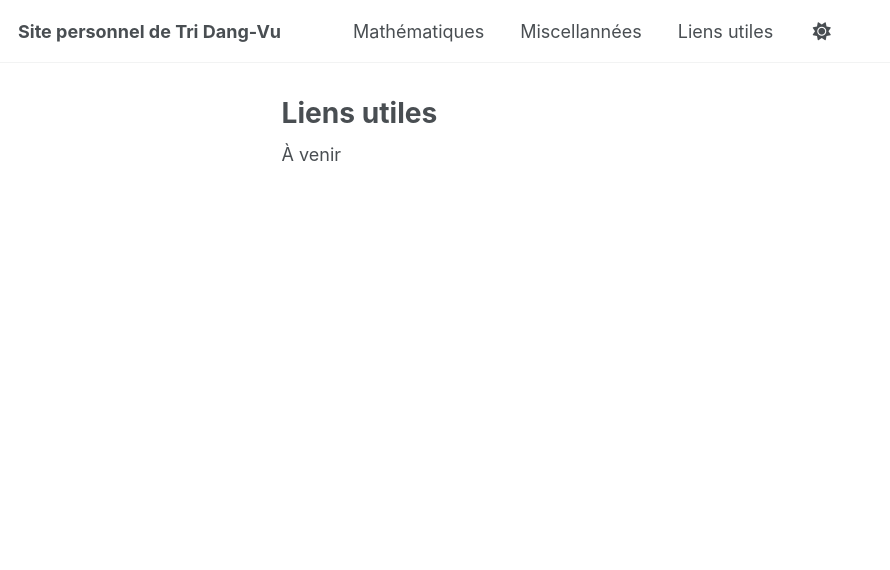
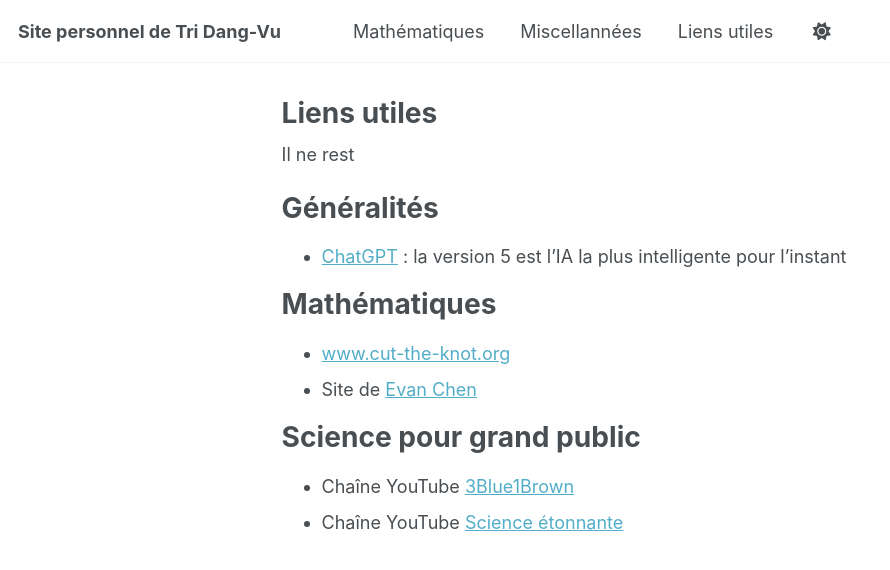
Before and after one commit to tridangvu/tridangvu.github.io, a Jekyll site: the page built from _pages/liens.md, in a window 1280 px wide. Shown: the top 570 px of the page, without its empty margins (0-890 px from the left). Built offline with Jekyll 4.4.1, drawn with Linux system fonts in a browser that asks for light colours; a script that is not in the unit is left out.

Commit message:
Update liens.md

```diff
--- a/_pages/liens.md
+++ b/_pages/liens.md
@@ -7,4 +7,16 @@ sidebar: null
 classes: wide
 ---
 
-À venir
+Il ne rest
+
+# Généralités
+- [ChatGPT](chatgpt.com) : la version 5 est l'IA la plus intelligente pour l'instant
+
+# Mathématiques
+- [www.cut-the-knot.org](www.cut-the-knot.org)
+- Site de [Evan Chen](web.evanchen.cc)
+
+# Science pour grand public
+
+- Chaîne YouTube [3Blue1Brown](www.youtube.com/c/3blue1brown)
+- Chaîne YouTube [Science étonnante](www.youtube.com/c/ScienceEtonnante)
```
